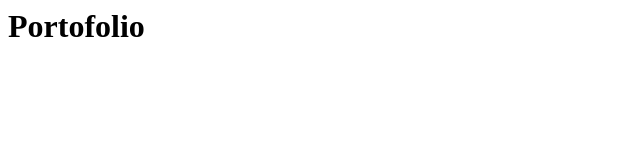
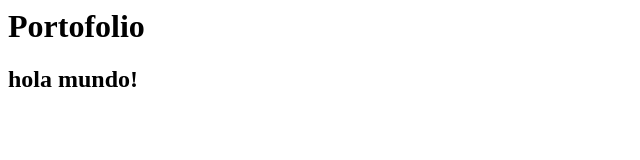
Before and after one commit to GermanCodigo/portfolio-FrontEnd, a plain HTML site: page index.html in a window 1280 px wide. Shown: the whole page, without its empty margins (0-640 px from the left). Drawn offline with Linux system fonts and the light colour scheme.

Commit message:
Update index.html

```diff
--- a/index.html
+++ b/index.html
@@ -1 +1,2 @@
 <h1> Portofolio </h1>
+<h2> hola mundo! </h2>
```
